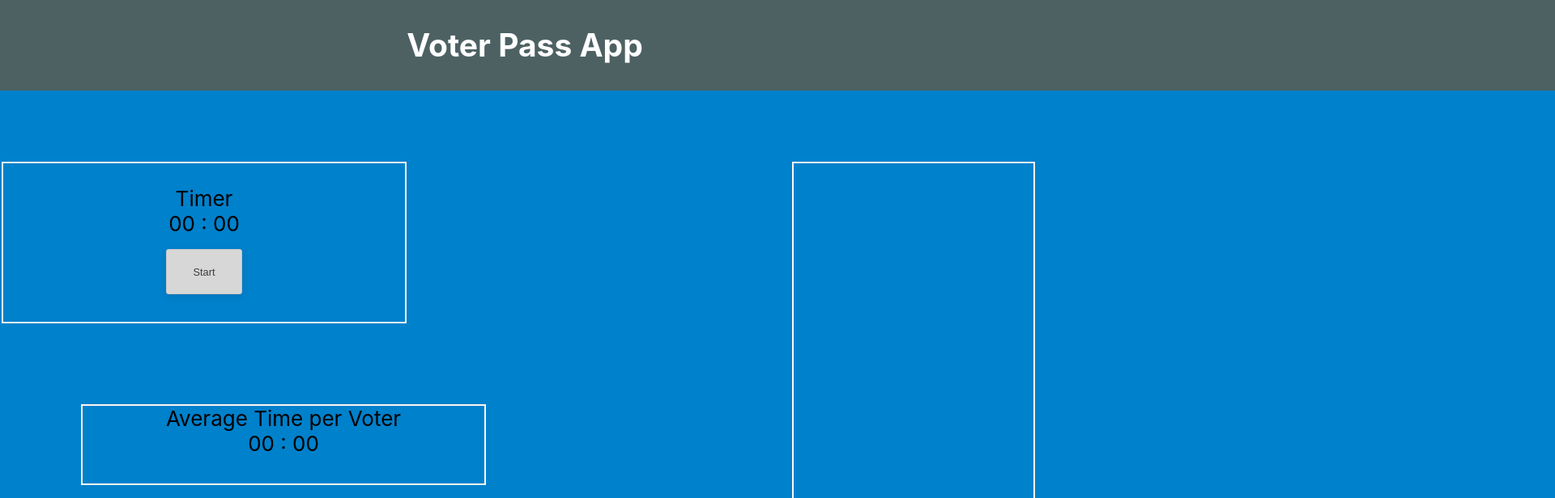
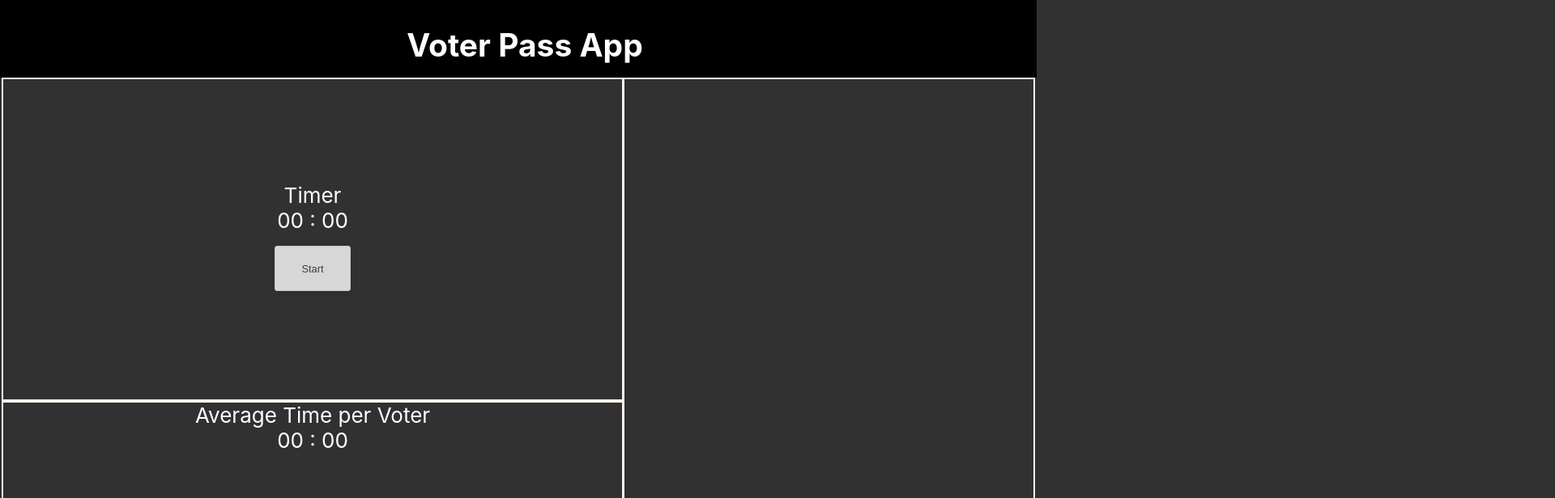
Before and after one commit to CEN-Team-Four/VoterPass, a React (Create React App) app in the folder voter-pass/: page / in a window 1280 px wide. Shown: the top 616 px of the page at 81% size, 1920 px wide, since content can reach past the window. Built offline with nearby package versions, Linux system fonts and the light colour scheme.

Commit message:
updated css

```diff
--- a/voter-pass/src/App.css
+++ b/voter-pass/src/App.css
@@ -25,9 +25,20 @@
 }
 
 .App-header {
-  background-color: #4d6163;
+  position: fixed;
+  background-color: black;
+  width: 100%;
+  height: 12%;
+  text-align: center;
+  font-size: calc(10px + 2vmin);
+  color: white;
+  top: 0;
+  left: 0;
+}
+
+body {
+  background-color: #313131;
   display: flex;
-  width: 10000px;
   flex-direction: column;
   align-items: center;
   justify-content: center;
@@ -35,24 +46,16 @@
   color: white;
 }
 
-body {
-  background-color: #0081cc;
-  display: flex;
-  flex-direction: column;
-  align-items: center;
-  justify-content: center;
-  font-size: calc(10px + 2vmin);
-  color: black;
-}
 .Timers{
   position: fixed;
   border: 2px solid seashell;
   align-content: center;
-  width: 500px;
-  height: 200px;
+  width: 60%;
+  height: 50%;
   padding-top: 10px;
   left: 2px;
-  top: 200px;
+  top: 12%;
+  color: white;
 }
  .Countdown-header{
   text-align: center;
@@ -63,22 +66,24 @@ body {
 .Stopwatch-display{
   text-align: center;
 }
-.App-link {
-  color: #61dafb;
-}
+
 .time-table {
 	max-height: 300px;
 	overflow: auto;
 	scroll-behavior: smooth;
 }
 
+.logo{
+  color: white;
+}
+
 .list{
   position: fixed;
   border: 2px solid seashell;
   right: 2px;
-  top: 200px;
-  width: 300px;
-  height: 500px;
+  top: 12%;
+  width: 39.8%;
+  height: 80%;
   overflow: scroll;
   scroll-behavior: smooth;
 }
@@ -87,9 +92,9 @@ body {
   position: fixed;
   border: 2px solid seashell;
   right: 2px;
-  top: 500px;
-  width: 500px;
-  left: 100px;
-  height: 100px;
+  width: 60%;
+  top: 62%;
+  left: 2px;
+  height: 28%;
   text-align: center;
 }
--- a/voter-pass/src/components/Timer.js
+++ b/voter-pass/src/components/Timer.js
@@ -82,6 +82,9 @@ class Timer extends Component{
             )}
             {this.state.timerOn === false && this.state.timerTime > 0 && (
                 <button onClick={this.storeTime}>Submit</button>
+             )} <br></br>
+             {this.state.listOfTimes.length > 0 && (
+                <button onClick={this.clearList}>Clear List</button>
              )}
             </div>
 
```
Also changed, not shown: 1 other file (tests, documents, lock files or other folders).
